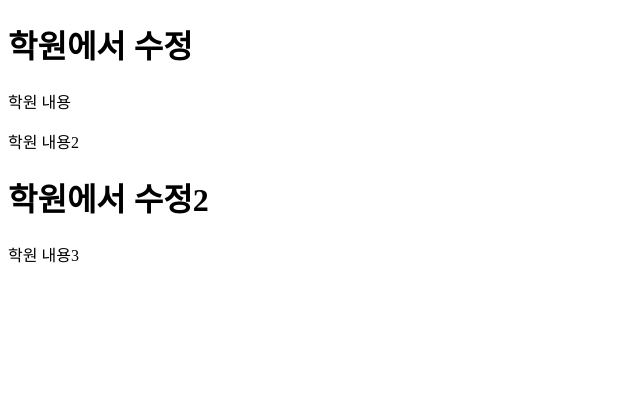
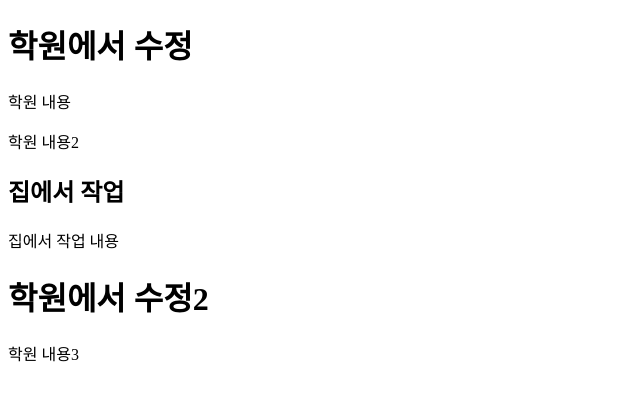
Before and after one commit to yeonsukkk/test1, a plain HTML site: page index.html in a window 1280 px wide. Shown: the whole page, without its empty margins (0-640 px from the left). Drawn offline with Linux system fonts and the light colour scheme.

Commit message:
태그수정

```diff
--- a/index.html
+++ b/index.html
@@ -10,6 +10,8 @@
     <h1>학원에서 수정</h1>
     <p>학원 내용</p>
     <p>학원 내용2</p>
+    <h2>집에서 작업</h2>
+    <p>집에서 작업 내용</p>
     <h1>학원에서 수정2</h1>
     <p>학원 내용3</p>
 </body>
```
